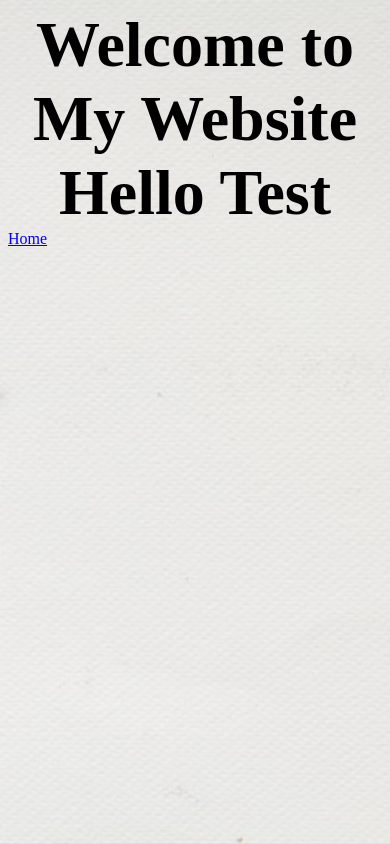
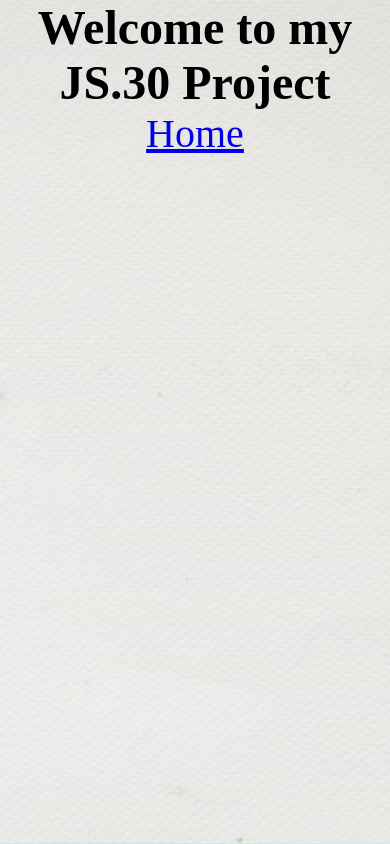
Before and after one commit to Jamesprunty/JamesPrunty.github.io, a PHP site: page /JS30/JS30.html in a window 390 px wide. Run offline with PHP 8.4, Linux system fonts and the light colour scheme.

Commit message:
Home Button

```diff
--- a/JS30/JS30.html
+++ b/JS30/JS30.html
@@ -11,13 +11,12 @@
       <img src="../BackgroundBlank.jpg" id="bg" alt="">
 
     <main>
-        <h1>Welcome to My Website</h1>
+        <h1 id="PageTitle">Welcome to my JS.30 Project</h1>
     </main>
 
-      <h1>Hello Test</h1>
-
-      <a href="../index.html">Home</a>
-
+      <div class="HomeContainer">
+      <a href="../index.html" class="HomeLink">Home</a>
+      </div>
 
   </body>
 </html>
--- a/Marcov/Marcov.html
+++ b/Marcov/Marcov.html
@@ -32,9 +32,9 @@
 
           <script type="application/javascript" src="Marcov.js"></script>
 
-          <div>
+          <div class="HomeContainer">
 
-          <a href="../index.html">Home</a>
+          <a href="../index.html" class="HomeLink">Home</a>
 
           </div>
           </div>
--- a/index.css
+++ b/index.css
@@ -26,14 +26,42 @@
 
 
     }
-    h1 {
+    #PageTitle {
 
     font-weight: bold;
-    font-size: 100%;
+    font-size: 300%;
     margin: auto;
     text-align: center;
     }
+
+      #PageSubTitle {
+
+    font-weight: bold;
+    font-size: 200%;
+    margin: auto;
+    text-align: center;
+    }
+
+
 }
+
+@media only screen and (max-width: 300px) {
+
+    #PageTitle {
+
+    font-weight: bold;
+    font-size: 200%;
+    margin: auto;
+    text-align: center;
+    }
+
+      #PageSubTitle {
+
+    font-weight: bold;
+    font-size: 150%;
+    margin: auto;
+    text-align: center;
+    }
 
 
 }
@@ -148,3 +176,20 @@ li a {
 li a:hover {
   text-decoration: underline;
 }
+
+.HomeLink{
+
+    font-family: 'fantasy', papyrus;
+    font-size: 40px;
+    text-align: center;
+
+
+}
+
+.HomeContainer{
+
+    text-align: center;
+    width: 100%;
+
+
+}
--- a/index.html
+++ b/index.html
@@ -12,8 +12,8 @@
 
       <div class="Title">
 
-          <h1 class="Heading">James Prunty</h1>
-          <h2 class="Heading">Scripting Projects</h2>
+          <h1 class="Heading" id="PageTitle">James Prunty</h1>
+          <h2 class="Heading" id="PageSubTitle">Scripting Projects</h2>
 
       </div>
 
```
